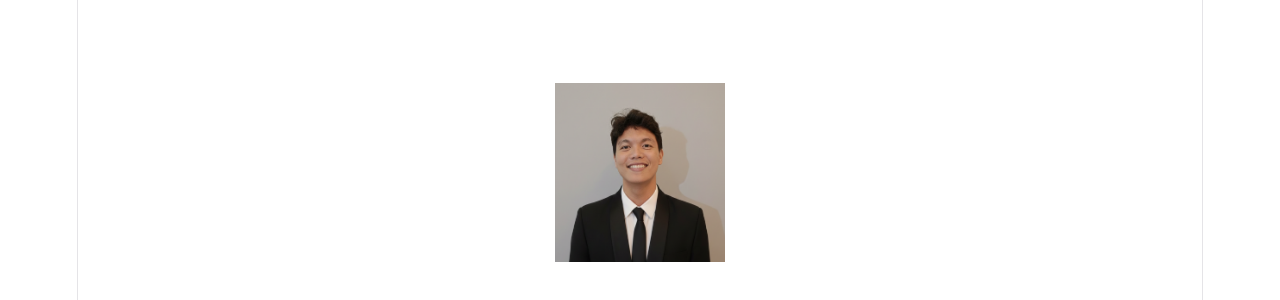
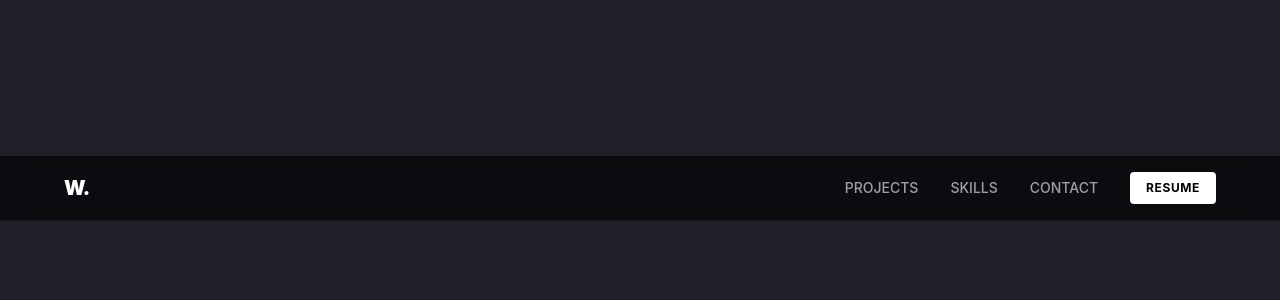
Before and after one commit to Wilton24/portfolio-v2, a React (Vite) app: page / in a window 1280 px wide. Shown: the part 212-512 px from the top of the page. Built offline with nearby package versions, Linux system fonts and the light colour scheme.

Commit message:
refactor: clean up App component and update CSS structure

```diff
--- a/src/App.tsx
+++ b/src/App.tsx
@@ -1,19 +1,14 @@
-import heroImg from './assets/ID_NeckTie_Smile.png'
+// import heroImg from './assets/ID_NeckTie_Smile.png'
 import './App.css'
+import { Navbar } from './components/Navbar'
 
 function App() {
 
   return (
     <>
       <section id="center">
-        <div className="hero">
-          <img src={heroImg} className="base" width="170" height="179" alt="" />
-        </div>
-        <div>
-
-        </div>
+        <Navbar />
       </section>
-
     </>
   )
 }
--- a/src/index.css
+++ b/src/index.css
@@ -1,111 +1,28 @@
+@import "tailwindcss";
+
 :root {
-  --text: #6b6375;
-  --text-h: #08060d;
-  --bg: #fff;
-  --border: #e5e4e7;
-  --code-bg: #f4f3ec;
-  --accent: #aa3bff;
-  --accent-bg: rgba(170, 59, 255, 0.1);
-  --accent-border: rgba(170, 59, 255, 0.5);
-  --social-bg: rgba(244, 243, 236, 0.5);
-  --shadow:
-    rgba(0, 0, 0, 0.1) 0 10px 15px -3px, rgba(0, 0, 0, 0.05) 0 4px 6px -2px;
+  /* Establish a pure black background and crisp antialiased rendering */
+  background-color: #252737;
+  color: #ffffff;
+  color-scheme: dark;
 
-  --sans: system-ui, 'Segoe UI', Roboto, sans-serif;
-  --heading: system-ui, 'Segoe UI', Roboto, sans-serif;
-  --mono: ui-monospace, Consolas, monospace;
-
-  font: 18px/145% var(--sans);
-  letter-spacing: 0.18px;
-  color-scheme: light dark;
-  color: var(--text);
-  background: var(--bg);
-  font-synthesis: none;
+  font-family: 'Inter', system-ui, -apple-system, sans-serif;
   text-rendering: optimizeLegibility;
   -webkit-font-smoothing: antialiased;
   -moz-osx-font-smoothing: grayscale;
-
-  @media (max-width: 1024px) {
-    font-size: 16px;
-  }
-}
-
-@media (prefers-color-scheme: dark) {
-  :root {
-    --text: #9ca3af;
-    --text-h: #f3f4f6;
-    --bg: #16171d;
-    --border: #2e303a;
-    --code-bg: #1f2028;
-    --accent: #c084fc;
-    --accent-bg: rgba(192, 132, 252, 0.15);
-    --accent-border: rgba(192, 132, 252, 0.5);
-    --social-bg: rgba(47, 48, 58, 0.5);
-    --shadow:
-      rgba(0, 0, 0, 0.4) 0 10px 15px -3px, rgba(0, 0, 0, 0.25) 0 4px 6px -2px;
-  }
-
-  #social .button-icon {
-    filter: invert(1) brightness(2);
-  }
-}
-
-#root {
-  width: 1126px;
-  max-width: 100%;
-  margin: 0 auto;
-  text-align: center;
-  border-inline: 1px solid var(--border);
-  min-height: 100svh;
-  display: flex;
-  flex-direction: column;
-  box-sizing: border-box;
 }
 
 body {
   margin: 0;
+  padding: 0;
+  min-height: 100vh;
+  background-color: #1f2028;
 }
 
-h1,
-h2 {
-  font-family: var(--heading);
-  font-weight: 500;
-  color: var(--text-h);
+/* Remove the rigid fixed width from the Vite default root container */
+#root {
+  width: 100%;
+  min-height: 100vh;
+  display: flex;
+  flex-direction: column;
 }
-
-h1 {
-  font-size: 56px;
-  letter-spacing: -1.68px;
-  margin: 32px 0;
-  @media (max-width: 1024px) {
-    font-size: 36px;
-    margin: 20px 0;
-  }
-}
-h2 {
-  font-size: 24px;
-  line-height: 118%;
-  letter-spacing: -0.24px;
-  margin: 0 0 8px;
-  @media (max-width: 1024px) {
-    font-size: 20px;
-  }
-}
-p {
-  margin: 0;
-}
-
-code,
-.counter {
-  font-family: var(--mono);
-  display: inline-flex;
-  border-radius: 4px;
-  color: var(--text-h);
-}
-
-code {
-  font-size: 15px;
-  line-height: 135%;
-  padding: 4px 8px;
-  background: var(--code-bg);
-}
```
